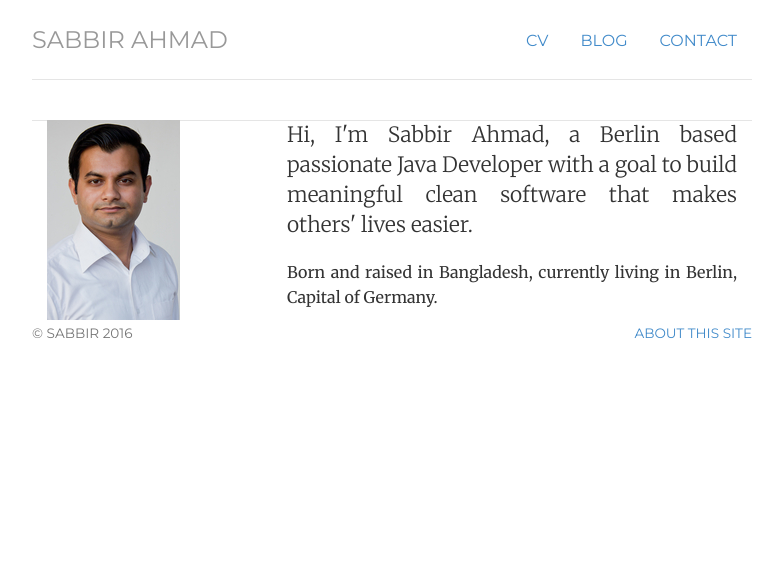
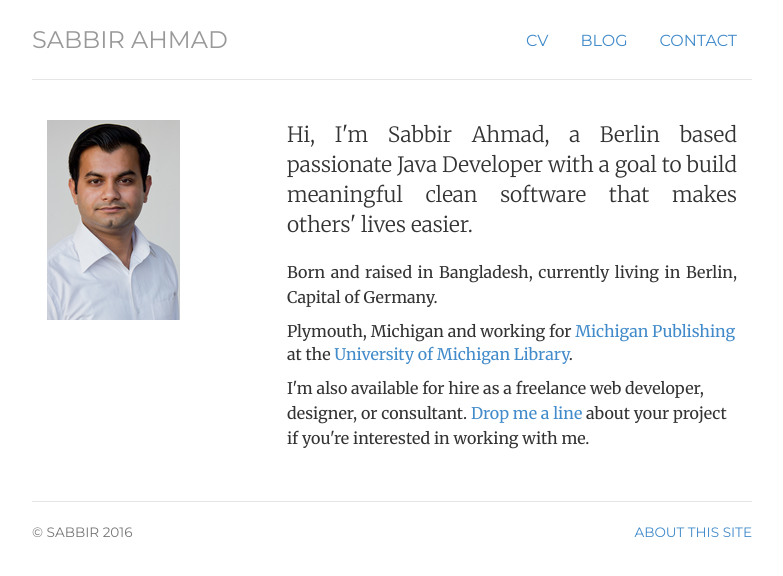
Before and after one commit to muktoshuvro/muktoshuvro.github.io, a Jekyll site: the page built from index.html, in a window 1280 px wide. Shown: the top 576 px of the page, without its empty margins (248-1031 px from the left). Built offline with Jekyll 4.4.1, drawn with Linux system fonts in a browser that asks for light colours.

Commit message:
new update

```diff
--- a/index.html
+++ b/index.html
@@ -19,5 +19,14 @@ description: Jonathan McGlone is a Librarian, Front-End Developer, Digital Publi
 
 	</p>
 
+			<span itemprop="address" itemscope
+    itemtype="http://data-vocabulary.org/Address"> <span itemprop="locality">Plymouth</span>,
+				<span itemprop="region">Michigan</span></span> and working for
+		<a href="http://www.publishing.umich.edu">Michigan Publishing</a> at
+		<span itemprop="affiliation">the <a href="http://www.lib.umich.edu">University
+			of Michigan Library</a></span>.</p>
+
+	<p>I'm also available for hire as a <span itemprop="title">freelance web developer, designer, or consultant</span>. <a href="contact">Drop me a line</a> about your project if you're interested in working with me.</p>
+	</div>
 </div>
 <!-- </div> -->
```
